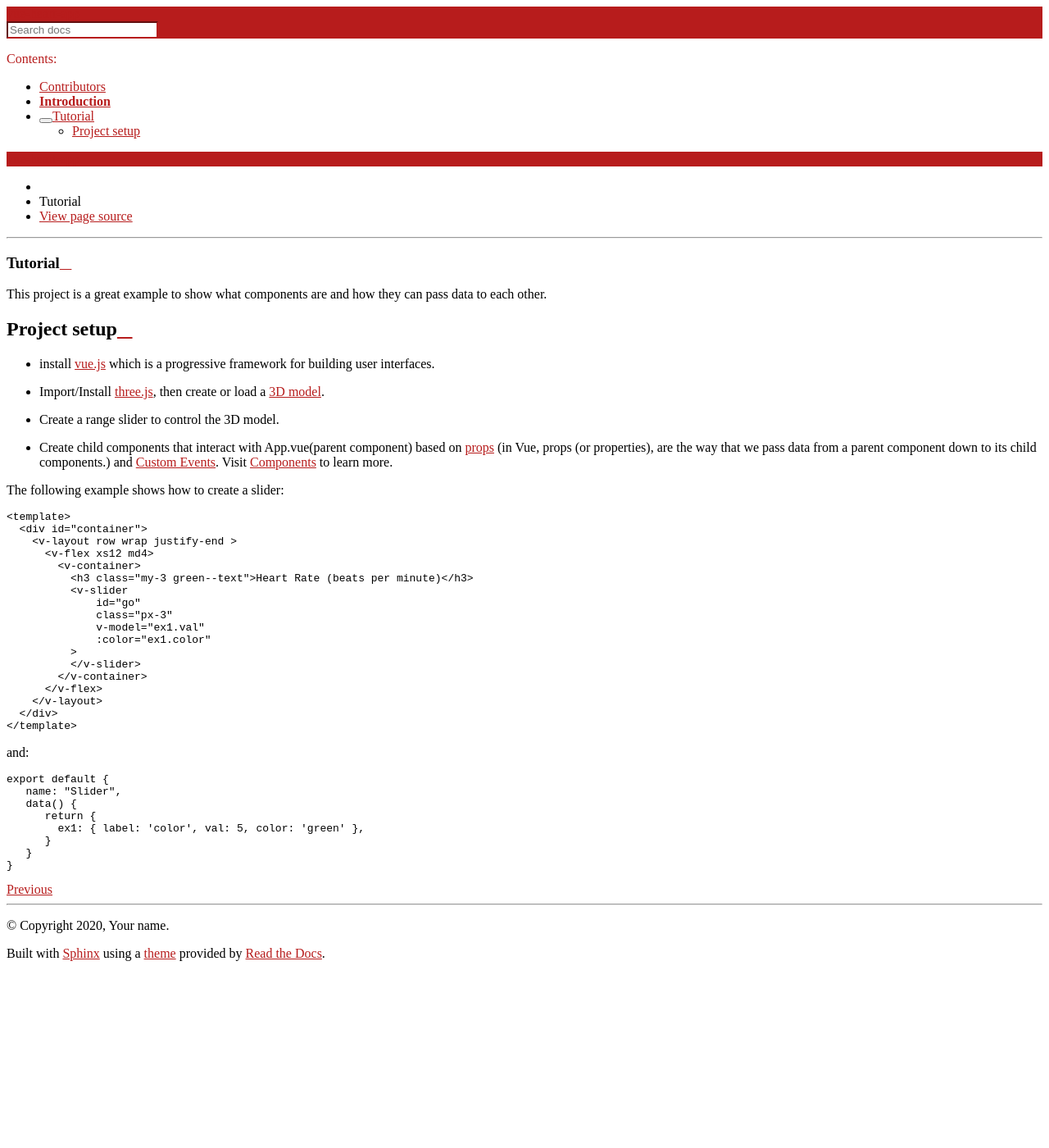
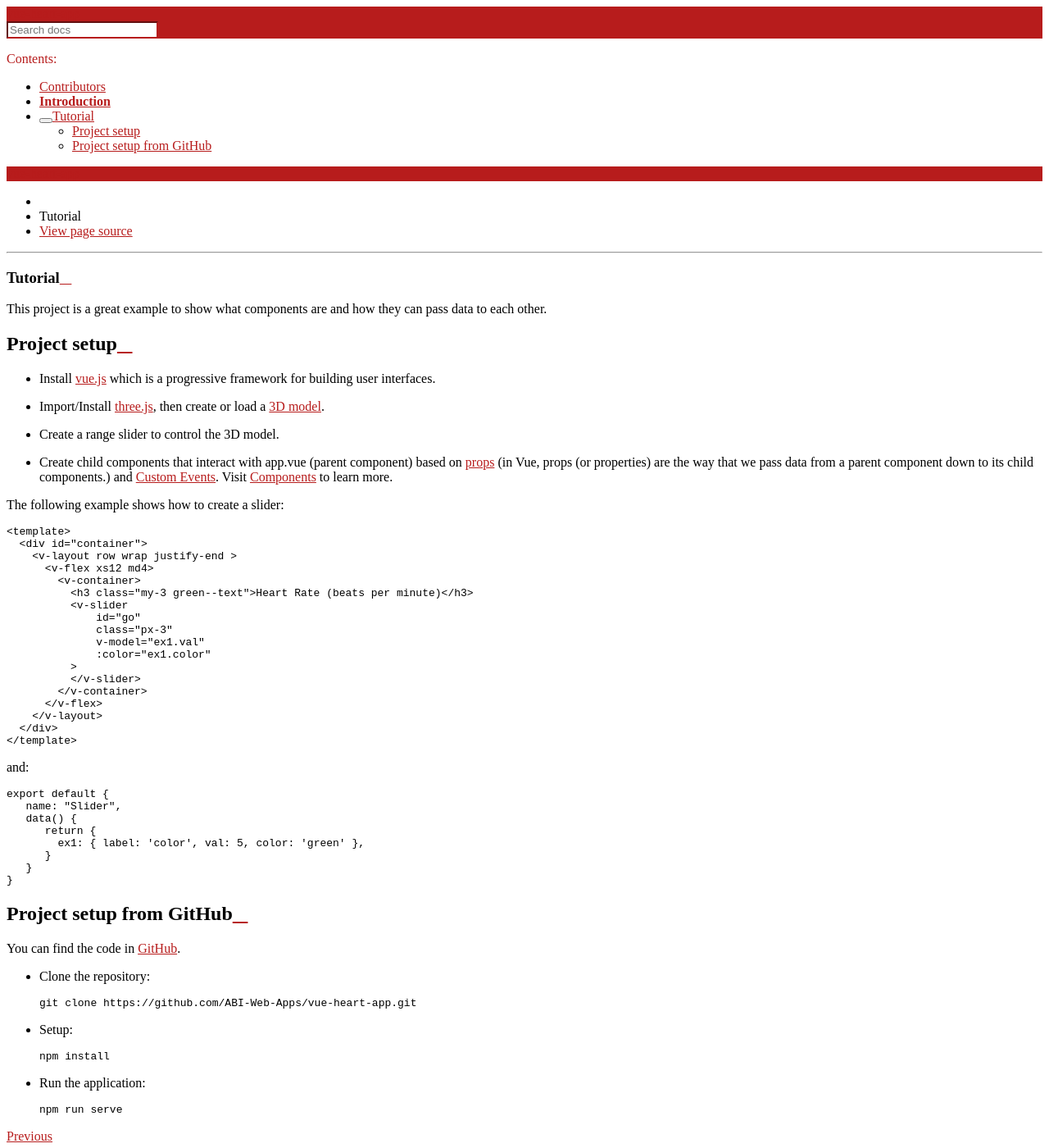
Before and after one commit to ABI-Web-Apps/vue-heart-app, a Sphinx documentation site: the page built from docs/source/tutorial.rst, in a window 1280 px wide and 1400 px high. Shown: the whole window at 82% size. Built offline with Sphinx 7.4.7 and the Read the Docs theme 2.0.0, drawn with Linux system fonts in a browser that asks for light colours.

Commit message:
Added some descriptions.

```diff
--- a/docs/source/tutorial.rst
+++ b/docs/source/tutorial.rst
@@ -5,10 +5,10 @@ This project is a great example to show what components are and how they can pas
 
 Project setup
 ~~~~~~~~~~~~~~~~
-- install `vue.js <https://vuejs.org/v2/guide/installation.html>`_  which is a progressive framework for building user interfaces.
+- Install `vue.js <https://vuejs.org/v2/guide/installation.html>`_  which is a progressive framework for building user interfaces.
 - Import/Install `three.js <https://threejs.org/>`_,  then create or load a `3D model <https://github.com/mrdoob/three.js/blob/dev/README.md>`_.
 - Create a range slider to control the 3D model.
-- Create child components that interact with App.vue(parent component) based on `props <https://vuejs.org/v2/guide/components-props.html>`_ (in Vue, props (or properties), are the way that we pass data from a parent component down to its child components.) and `Custom Events <https://vuejs.org/v2/guide/components-custom-events.html>`_. Visit `Components <https://vuejs.org/v2/guide/components.html>`_ to learn more.
+- Create child components that interact with app.vue (parent component) based on `props <https://vuejs.org/v2/guide/components-props.html>`_ (in Vue, props (or properties) are the way that we pass data from a parent component down to its child components.) and `Custom Events <https://vuejs.org/v2/guide/components-custom-events.html>`_. Visit `Components <https://vuejs.org/v2/guide/components.html>`_ to learn more.
 
 The following example shows how to create a slider:
 
@@ -45,3 +45,22 @@ and:
           }
        }
     }
+
+Project setup from GitHub
+~~~~~~~~~~~~~~~~~~~~~~~~~~
+
+You can find the code in `GitHub <https://github.com/ABI-Web-Apps/vue-heart-app/tree/develop-mohammad>`_.
+
+* Clone the repository::
+
+    git clone https://github.com/ABI-Web-Apps/vue-heart-app.git
+
+
+* Setup::
+
+    npm install
+
+
+* Run the application::
+
+    npm run serve
```
